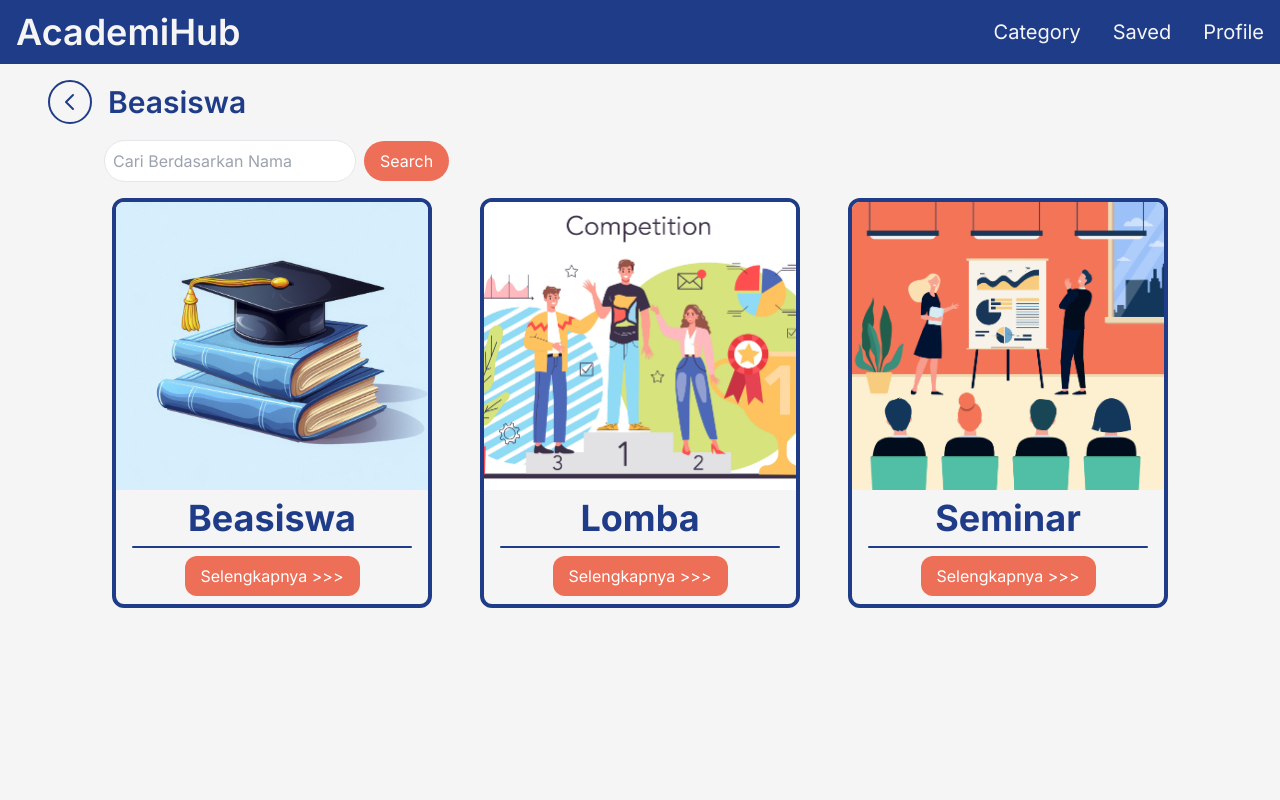
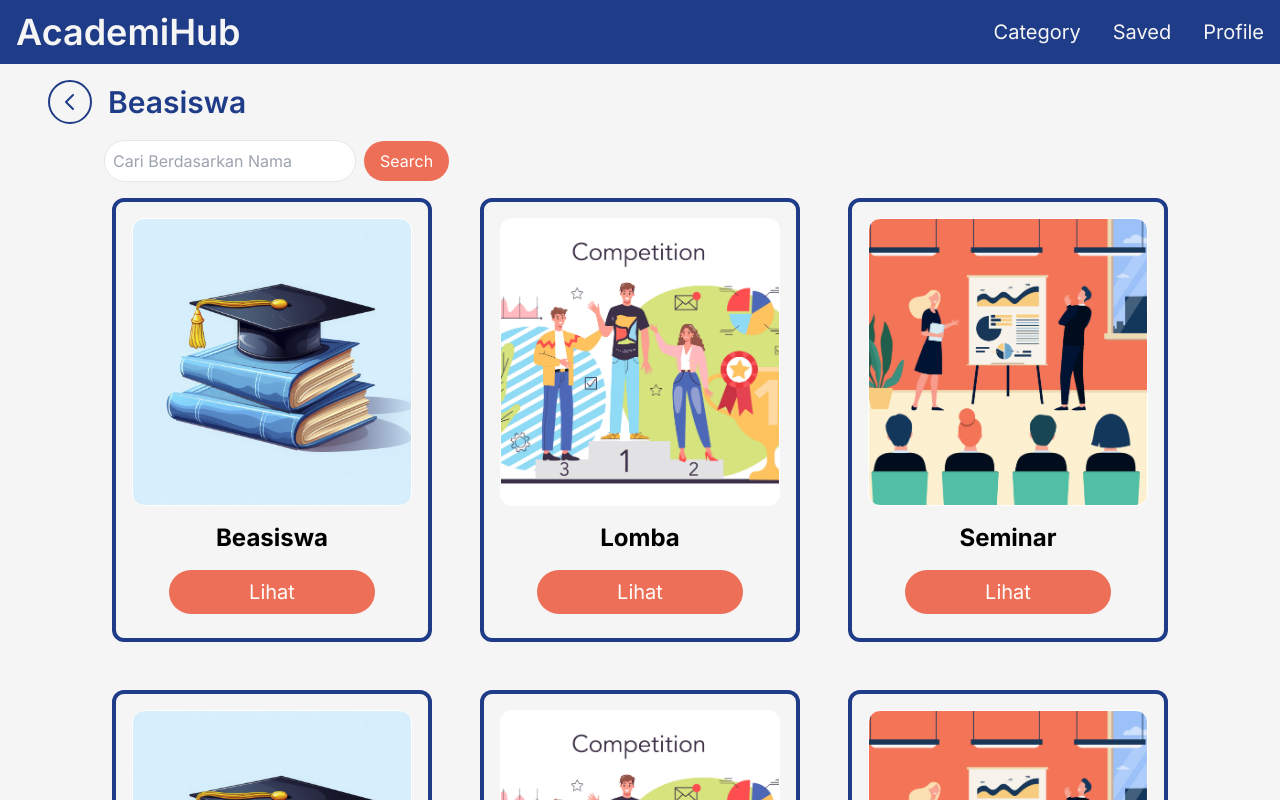
Before and after one commit to Arlow5761/academihub, a Next.js app: page /beasiswa in a window 1280 px wide. Shown: the top 800 px of the page. Built offline with nearby package versions, Linux system fonts and the light colour scheme.

Commit message:
feat: add CardList and CardListSection

```diff
--- a/app/beasiswa/page.tsx
+++ b/app/beasiswa/page.tsx
@@ -1,6 +1,6 @@
 "use client";
 import React from 'react';
-import CardSection from '../components/CardSection'
+import CardListSection from '../components/CardListSection'
 import Navbar from '../components/Navbar';
 import { useRouter } from 'next/navigation';
 import Header from '../components/HeaderWithBackButton';
@@ -15,7 +15,7 @@ const BeasiswaPage: React.FC = () => {
       <div className="container mx-auto px-12 py-20">
         <Header title="Beasiswa" />
         <SearchBar/>
-        <CardSection/>
+        <CardListSection/>
       </div>
     </main>
   );
--- a/app/components/Card.jsx
+++ b/app/components/Card.jsx
@@ -12,7 +12,7 @@ const Card = ({ imgUrl, title, url }) => {
       <hr style={{ borderTop: "2px solid #1F3C88", borderRadius: "0.5rem", margin: "0 1rem" }} />
       <div className="flex justify-center py-2">
         <Link href={url}>
-          <button className="bg-[#EE6F57] text-white py-2 px-4 rounded-xl hover:bg-[#1F3C88]">
+          <button className="bg-[#EE6F57] text-white py-2 px-4 rounded-full hover:bg-[#1F3C88]">
             Selengkapnya &gt;&gt;&gt;
           </button>
         </Link>
--- /dev/null
+++ b/app/components/CardList.jsx
@@ -0,0 +1,24 @@
+import React from 'react';
+import Link from "next/link";
+
+
+const Card = ({ imgUrl, title, url }) => {
+  return (
+    <div className="relative border-4 border-[#1F3C88] rounded-xl overflow-hidden p-4">
+      <div
+        className="h-52 md:h-72 bg-cover bg-center rounded-xl border border-white"
+        style={{ backgroundImage: `url(${imgUrl})` }}>
+      </div>
+      <h2 className="text-center text-2xl text-[#000000] font-bold mt-4 mb-2">{title}</h2>
+      <div className="flex justify-center py-2">
+        <Link href={url}>
+          <button className="bg-[#EE6F57] text-xl text-semibold text-white py-2 px-20 rounded-full hover:bg-[#1F3C88]">
+            Lihat
+          </button>
+        </Link>
+      </div>
+    </div>
+  );
+}
+
+export default Card;
--- /dev/null
+++ b/app/components/CardListSection.jsx
@@ -0,0 +1,59 @@
+import React from 'react'
+import Card from './CardList'
+
+const projectData = [
+  {
+    id: 1,
+    title: "Beasiswa",
+    image:"/images/Beasiswa.jpg",
+    url: "/beasiswa",
+  },
+  {
+    id: 2,
+    title: "Lomba",
+    image:"/images/Lomba.jpg",
+    url:"/lomba",
+  },
+  {
+    id: 3,
+    title: "Seminar",
+    image:"/images/Seminar.jpg",
+    url:"/seminar",
+  },
+  {
+    id: 4,
+    title: "Beasiswa",
+    image:"/images/Beasiswa.jpg",
+    url: "/beasiswa",
+  },
+  {
+    id: 5,
+    title: "Lomba",
+    image:"/images/Lomba.jpg",
+    url:"/lomba",
+  },
+  {
+    id: 6,
+    title: "Seminar",
+    image:"/images/Seminar.jpg",
+    url:"/seminar",
+  },
+];
+
+const CardSection = () => {
+  return (
+    <section id="projects" className='px-4 xl:gap-8 xl:px-16'>
+        <div className='grid md:grid-cols-3 gap-8 md:gap-12'>
+          {projectData.map((project) =>
+          <Card
+            key={project.id}
+            title={project.title}
+            imgUrl={project.image}
+            url={project.url}
+          />)}
+        </div>
+    </section>
+  )
+}
+
+export default CardSection
```
